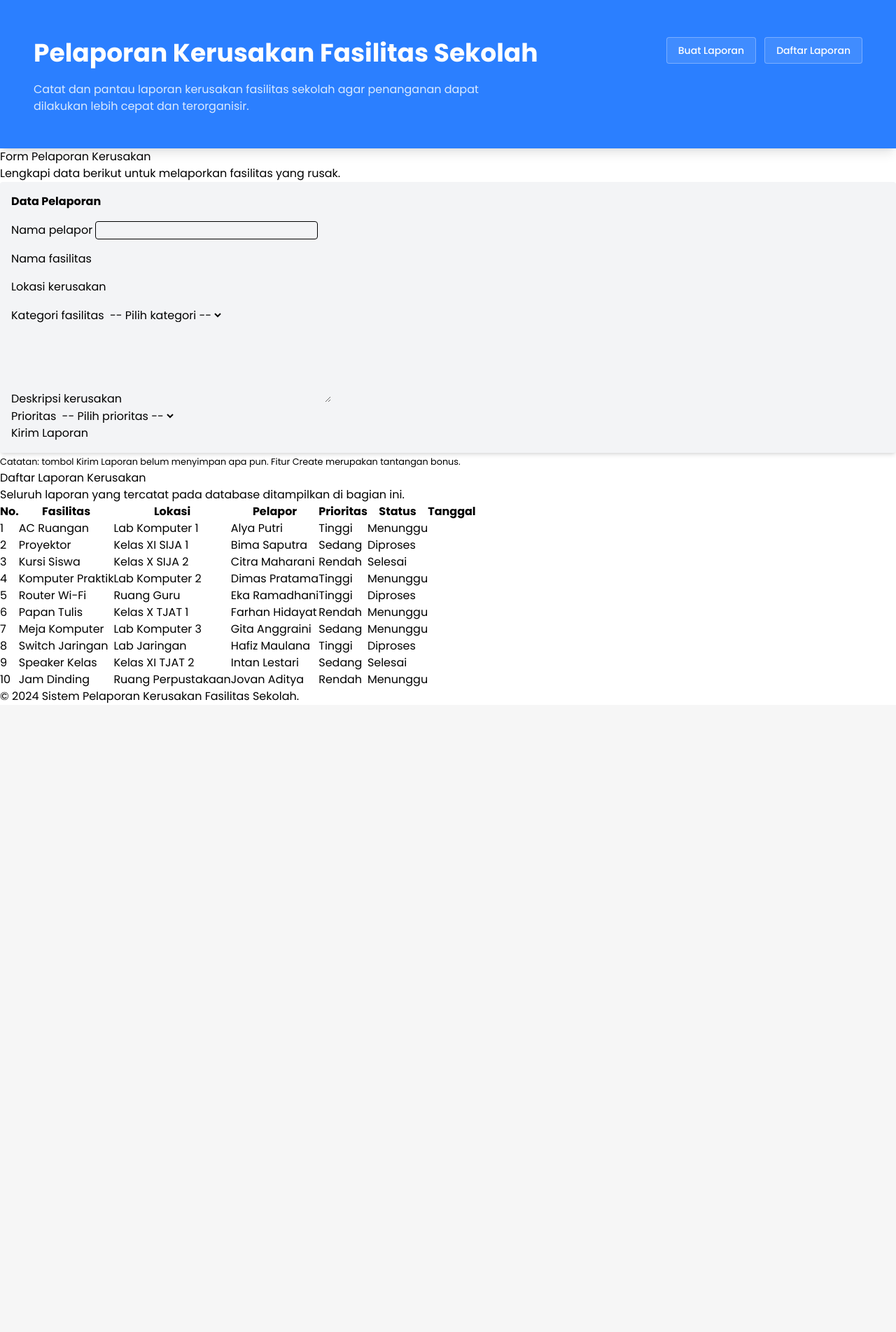
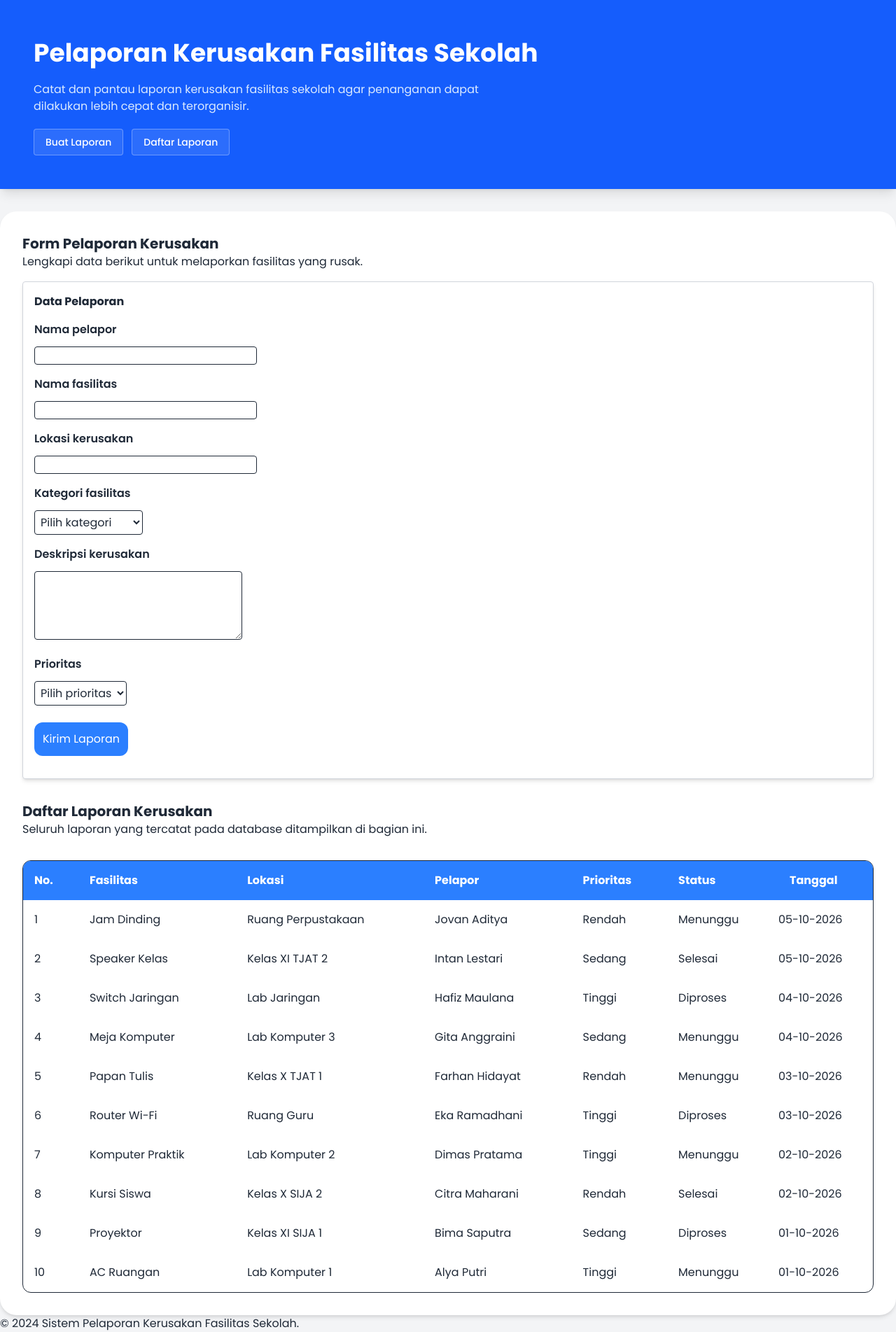
Before and after one commit to QiandraTaqi/STS_DTP_SD, a PHP site: page / in a window 1280 px wide. Shown: the whole page at 70% size. Before the commit the page ends 1005 px from the top, so only its background shows below. Run offline with PHP 8.4, Linux system fonts and the light colour scheme; data comes from the database, SQL or seed files in the repository.

Commit message:
Update UI

```diff
--- a/index.php
+++ b/index.php
@@ -19,6 +19,18 @@ if (isset($_POST['submit'])) {
 
     }
 
+
+$laporan = [];
+
+if ($conn) {
+    $query = "SELECT l.*, k.nama_kategori
+              FROM laporan_kerusakan as l
+              JOIN kategori_fasilitas as k ON l.id_kategori = k.id_kategori
+              ORDER BY l.tanggal_laporan DESC";
+    $stmt = $conn->query($query);
+    $laporan = $stmt->fetchAll(PDO::FETCH_ASSOC);
+}
+
 ?>
 
 <!DOCTYPE html>
@@ -38,55 +50,61 @@ if (isset($_POST['submit'])) {
         body, input, textarea, select, button {
             font-family: 'Poppins', sans-serif;
         }
+
+        body {
+            background-color: #f3f4f6;
+            color: #1f2937;
+        }
     </style>
 
 </head>
 <body>
-    <!-- Bagian ini merupakan starter HTML. Belum ada koneksi database ataupun query. -->
-    <header class="bg-blue-500 text-white p-4 shadow-lg">
+    <header class="bg-blue-600 text-white p-4 shadow-lg">
         <div class="max-w-7xl mx-auto px-4 py-8 md:px-8">
-            <div class="flex flex-col gap-5 md:flex-row md:items-center md:justify-between">
-                <div>
+            <div class="flex flex-col gap-5">
+                <div class="flex flex-col">
                     <h1 class="mt-2 text-2xl md:text-4xl font-bold">Pelaporan Kerusakan Fasilitas Sekolah</h1>
+                    <p class="mt-5 max-w-2xl text-blue-100 text-sm md:text-base">Catat dan pantau laporan kerusakan fasilitas sekolah agar penanganan dapat dilakukan lebih cepat dan terorganisir.</p>
                 </div>
                 <nav aria-label="Navigasi utama" class="flex flex-wrap gap-3 text-sm font-medium">
                     <a href="#form-laporan" class="rounded border border-white/30 bg-white/10 px-4 py-2 hover:bg-white/20 transition">Buat Laporan</a>
                     <a href="#daftar-laporan" class="rounded border border-white/30 bg-white/10 px-4 py-2 hover:bg-white/20 transition">Daftar Laporan</a>
                 </nav>
             </div>
-            <p class="mt-5 max-w-2xl text-blue-100 text-sm md:text-base">Catat dan pantau laporan kerusakan fasilitas sekolah agar penanganan dapat dilakukan lebih cepat dan terorganisir.</p>
         </div>
     </header>
 
-    <main>
-        <section class="" id="form-laporan" aria-labelledby="judul-form">
-            <h2 id="judul-form">Form Pelaporan Kerusakan</h2>
+    <main class="max-w-7xl mx-auto px-4 py-8 md:px-8 bg-white shadow-md rounded-3xl mt-8">
+        <section class="" id="form-laporan" aria-labelledby="judul-form" class="mb-8">
+            <div class="mb-4">
+                <h2 id="judul-form" class="text-xl font-bold">Form Pelaporan Kerusakan</h2>
                 <p>Lengkapi data berikut untuk melaporkan fasilitas yang rusak.</p>
+            </div>
 
             <!-- TANTANGAN BONUS CREATE: Buat proses PHP agar POST menyimpan data. -->
-            <form action="" method="post" class="bg-gray-100 p-4 rounded shadow-md">
+            <form action="" method="post" class="bg-white p-4 rounded shadow-md border border-gray-300 mt-4">
                 <fieldset>
                     <legend class="font-bold mb-4">Data Pelaporan</legend>
 
                     <div class="mb-4">
-                        <label for="nama_pelapor">Nama pelapor</label>
-                        <input class="border rounded" type="text" id="nama_pelapor" name="nama_pelapor" maxlength="100" required>
+                        <label for="nama_pelapor" class="font-semibold block">Nama pelapor</label>
+                        <input class="border rounded mt-3" type="text" id="nama_pelapor" name="nama_pelapor" maxlength="100" required>
                     </div>
 
                     <div class="mb-4">
-                        <label for="nama_fasilitas">Nama fasilitas</label>
-                        <input type="text" id="nama_fasilitas" name="nama_fasilitas" maxlength="100" required>
+                        <label for="nama_fasilitas" class="font-semibold block">Nama fasilitas</label>
+                        <input class="border rounded mt-3" type="text" id="nama_fasilitas" name="nama_fasilitas" maxlength="100" required>
                     </div>
 
                     <div class="mb-4">
-                        <label for="lokasi">Lokasi kerusakan</label>
-                        <input type="text" id="lokasi" name="lokasi" maxlength="100" required>
+                        <label for="lokasi" class="font-semibold block">Lokasi kerusakan</label>
+                        <input class="border rounded mt-3" type="text" id="lokasi" name="lokasi" maxlength="100" required>
                     </div>
 
                     <div class="mb-4">
-                        <label for="id_kategori">Kategori fasilitas</label>
-                        <select id="id_kategori" name="id_kategori" required>
-                            <option value="">-- Pilih kategori --</option>
+                        <label for="id_kategori" class="font-semibold block">Kategori fasilitas</label>
+                        <select class="border rounded mt-3 p-1" id="id_kategori" name="id_kategori" required>
+                            <option value=""> Pilih kategori </option>
                             <!-- Nilai berikut sesuai dengan data awal kategori_fasilitas. -->
                             <option value="1">Elektronik</option>
                             <option value="2">Furnitur</option>
@@ -95,30 +113,34 @@ if (isset($_POST['submit'])) {
                         </select>
                     </div>
 
-                    <p>
-                        <label for="deskripsi">Deskripsi kerusakan</label>
-                        <textarea id="deskripsi" name="deskripsi" rows="4" required></textarea>
-                    </p>
+                    <div class="mb-4">
+                        <label for="deskripsi" class="font-semibold block">Deskripsi kerusakan</label>
+                        <textarea class="border rounded mt-3" id="deskripsi" name="deskripsi" rows="4" required></textarea>
+                    </div>
 
-                    <p>
-                        <label for="prioritas">Prioritas</label>
-                        <select id="prioritas" name="prioritas" required>
-                            <option value="">-- Pilih prioritas --</option>
+                    <div class="mb-4">
+                        <label for="prioritas" class="font-semibold block">Prioritas</label>
+                        <select class="border rounded mt-3 p-1" id="prioritas" name="prioritas" required>
+                            <option value=""> Pilih prioritas </option>
                             <option value="Rendah">Rendah</option>
                             <option value="Sedang">Sedang</option>
                             <option value="Tinggi">Tinggi</option>
                         </select>
-                    </p>
+                    </div>
 
-                    <p><button type="submit">Kirim Laporan</button></p>
+                    <div class="mb-4">
+                        <p><button type="submit" class="font-md bg-blue-500 p-3 rounded-xl text-white mt-2 rounded hover:bg-blue-600">Kirim Laporan</button></p>
+                    </div>
                 </fieldset>
             </form>
-            <p><small>Catatan: tombol Kirim Laporan belum menyimpan apa pun. Fitur Create merupakan tantangan bonus.</small></p>
+            <!-- <p><small>Catatan: tombol Kirim Laporan belum menyimpan apa pun. Fitur Create merupakan tantangan bonus.</small></p> -->
         </section>
 
-        <section id="daftar-laporan" aria-labelledby="judul-daftar">
-            <h2 id="judul-daftar">Daftar Laporan Kerusakan</h2>
+        <section id="daftar-laporan" aria-labelledby="judul-daftar" class="mt-8">
+            <div class="mb-8">
+                <h2 id="judul-daftar" class="font-bold text-xl">Daftar Laporan Kerusakan</h2>
                 <p>Seluruh laporan yang tercatat pada database ditampilkan di bagian ini.</p>
+            </div>
 
             <!-- TANTANGAN WAJIB:
                  1. Buat sendiri koneksi PHP ke MySQL.
@@ -126,20 +148,35 @@ if (isset($_POST['submit'])) {
                  3. Ganti baris placeholder pada tbody dengan perulangan hasil query.
                  4. Jangan mengetik data database secara manual di HTML.
             -->
-            <table>
-                <thead>
+            <div class="overflow-x-auto rounded-xl border border-gray">
+                <table class="min-w-full text-left">
+                    <thead class="bg-blue-500">
                         <tr>
-                        <th scope="col">No.</th>
-                        <th scope="col">Fasilitas</th>
-                        <th scope="col">Lokasi</th>
-                        <th scope="col">Pelapor</th>
-                        <th scope="col">Prioritas</th>
-                        <th scope="col">Status</th>
-                        <th scope="col">Tanggal</th>
+                            <th scope="col" class="px-4 py-4 text-white">No.</th>
+                            <th scope="col" class="px-4 py-4 text-white">Fasilitas</th>
+                            <th scope="col" class="px-4 py-4 text-white">Lokasi</th>
+                            <th scope="col" class="px-4 py-4 text-white">Pelapor</th>
+                            <th scope="col" class="px-4 py-4 text-white">Prioritas</th>
+                            <th scope="col" class="px-4 py-4 text-white">Status</th>
+                            <th scope="col" class="px-4 py-4 text-white">Tanggal</th>
                         </tr>
                     </thead>
+
                     <tbody>
-                    <tr>
+                        <?php foreach($laporan as $index => $row): ?>
+                        <tr class="">
+                            <td class="px-4 py-4"><?php echo $index + 1; ?></td>
+                            <td class="px-4 py-4"><?php echo htmlspecialchars($row['nama_fasilitas']); ?></td>
+                            <td class="px-4 py-4"><?php echo htmlspecialchars($row['lokasi']); ?></td>
+                            <td class="px-4 py-4"><?php echo htmlspecialchars($row['nama_pelapor']); ?></td>
+                            <td class="px-4 py-4"><?php echo htmlspecialchars($row['prioritas']); ?></td>
+                            <td class="px-4 py-4"><?php echo htmlspecialchars($row['status']); ?></td>
+                            <td><?php echo htmlspecialchars(date('d-m-Y', strtotime($row['tanggal_laporan']))); ?></td>
+                        </tr>
+                        <?php endforeach; ?>
+                    </tbody>
+
+                    <!-- <tbody class="bg-white">
                         <?php
                         if ($conn) {
                             $query = "SELECT * FROM laporan_kerusakan";
@@ -154,16 +191,17 @@ if (isset($_POST['submit'])) {
                                 echo "<td>" . htmlspecialchars($row['nama_pelapor']) . "</td>";
                                 echo "<td>" . htmlspecialchars($row['prioritas']) . "</td>";
                                 echo "<td>" . htmlspecialchars($row['status']) . "</td>";
-                                // echo "<td>" . htmlspecialchars($row['tanggal']) . "</td>";
+                                echo "<td>" . htmlspecialchars(date('d-m-Y', strtotime($row['tanggal_laporan']))) . "</td>";
                                 echo "</tr>";
                             }
                         } else {
                             echo "<tr><td colspan='7'>Koneksi database gagal.</td></tr>";
                         }
                         ?>
-                    </tr>
-                </tbody>
+                    </tbody> -->
                 </table>
+            </div>
+
         </section>
     </main>
 
```
Lines whose indentation alone changed are shown as unchanged.
